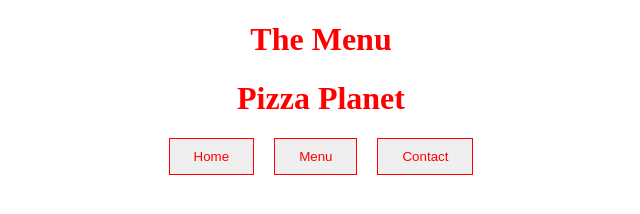
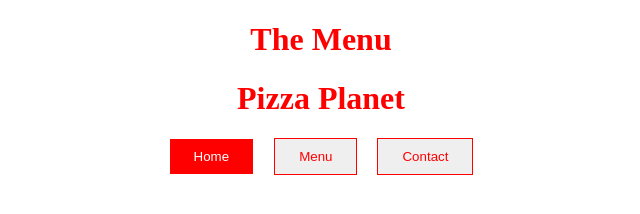
Before and after one commit to cody-andrews/restaurant-page, a website built with webpack: page dist/index.html in a window 1280 px wide. Both pictures are taken after a click on the button "Home". Shown: the whole page, without its empty margins (319-959 px from the left). Built offline with nearby package versions, Linux system fonts and the light colour scheme; files whose address does not match are found by name.

Commit message:
added function to toggle active button

```diff
--- a/src/pages/website.js
+++ b/src/pages/website.js
@@ -50,6 +50,19 @@
 
 }
 
+function setActiveButton(button)    {
+    const buttons = document.querySelectorAll('.button-nav');
+
+    buttons.forEach((button)=>    {
+        if (button !== this)    {
+            button.classList.remove("active");
+            }
+        }) ;
+
+        button.classList.add('active')
+    }
+
+
 function initWebsite() {
 
     const content = document.getElementById('content');
--- a/src/style.css
+++ b/src/style.css
@@ -23,6 +23,12 @@
     transition-duration: 0.4s;
   }
 
+  .active {
+    background-color: red; /* Green */
+    color: white;
+
+  }
+
 
 
   .button-nav:hover {
```
Also changed, not shown: dist/main.js.
